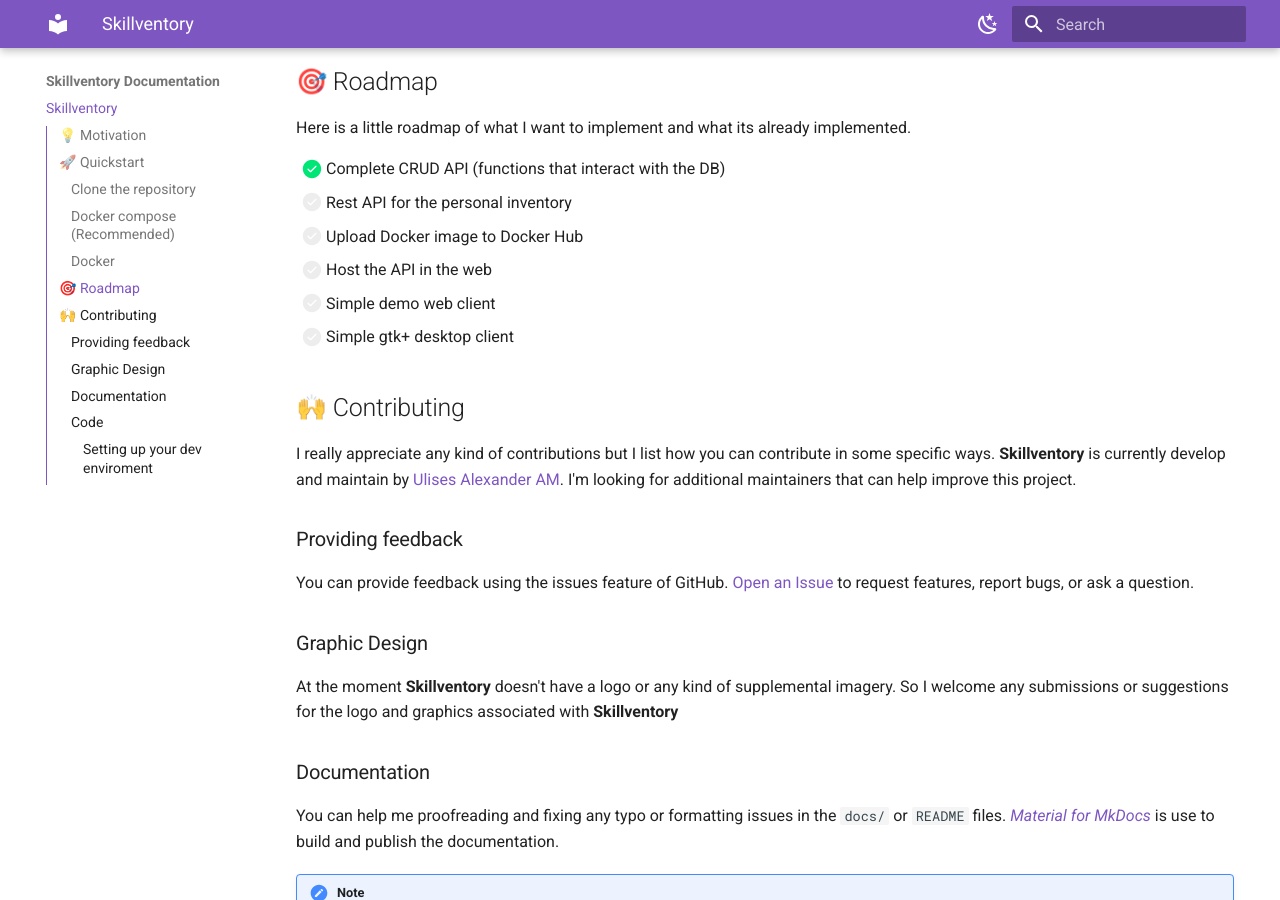
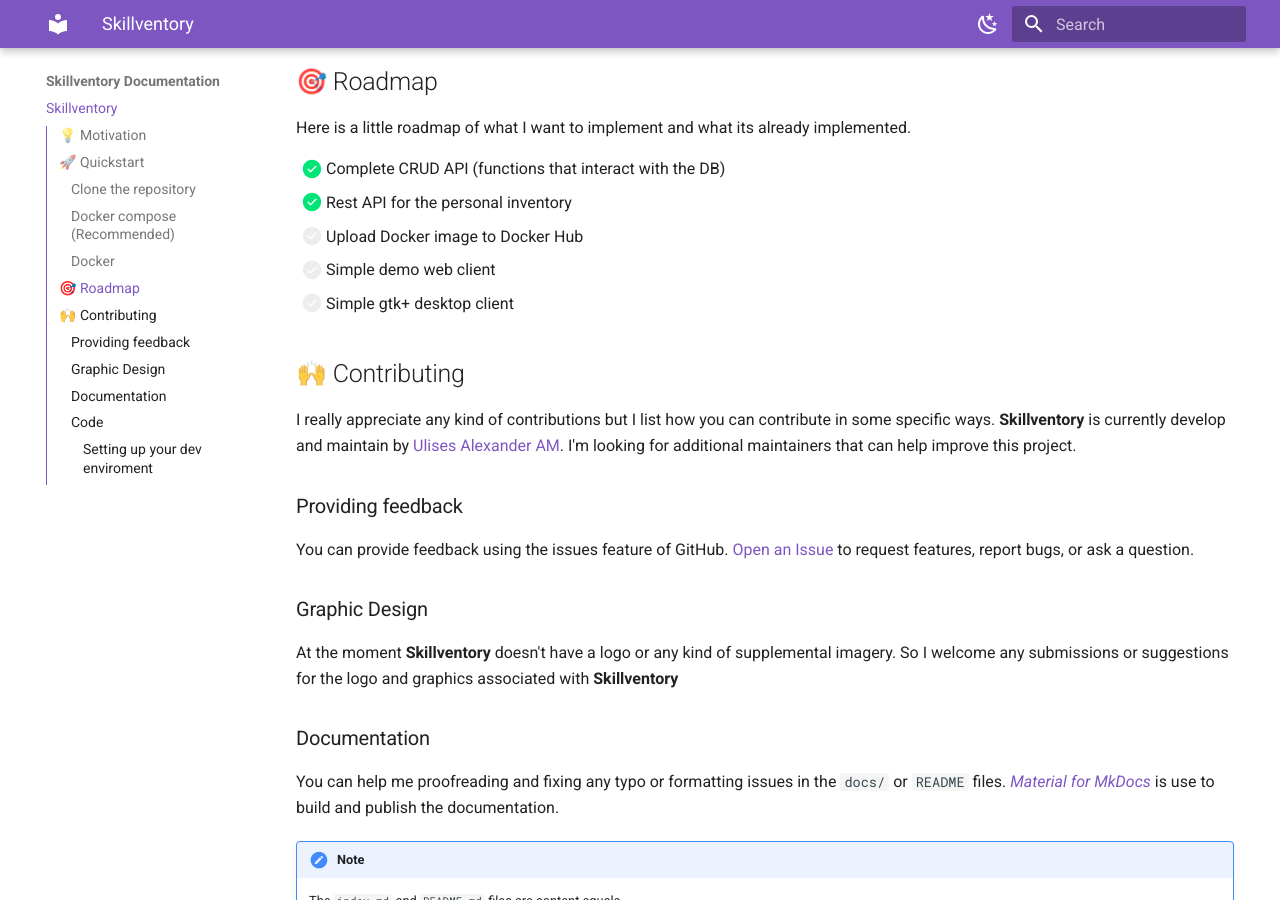
Before and after one commit to UlisesAlexanderAM/skillventory, an MkDocs documentation site: the page built from docs/index.md, in a window 1280 px wide and 900 px high, scrolled down 1529 px. Built offline with MkDocs 1.6.1 and Material for MkDocs 9.7.7, drawn with Linux system fonts in a browser that asks for light colours.

Commit message:
docs: update roadmap

```diff
--- a/README.md
+++ b/README.md
@@ -102,9 +102,8 @@
 Here is a little roadmap of what I want to implement and what its already implemented.
 
 - [x] Complete CRUD API (functions that interact with the DB)
-- [ ] Rest API for the personal inventory
+- [x] Rest API for the personal inventory
 - [ ] Upload Docker image to Docker Hub
-- [ ] Host the API in the web
 - [ ] Simple demo web client
 - [ ] Simple gtk+ desktop client
 
--- a/docs/index.md
+++ b/docs/index.md
@@ -97,9 +97,8 @@
 Here is a little roadmap of what I want to implement and what its already implemented.
 
 - [x] Complete CRUD API (functions that interact with the DB)
-- [ ] Rest API for the personal inventory
+- [x] Rest API for the personal inventory
 - [ ] Upload Docker image to Docker Hub
-- [ ] Host the API in the web
 - [ ] Simple demo web client
 - [ ] Simple gtk+ desktop client
 
```
